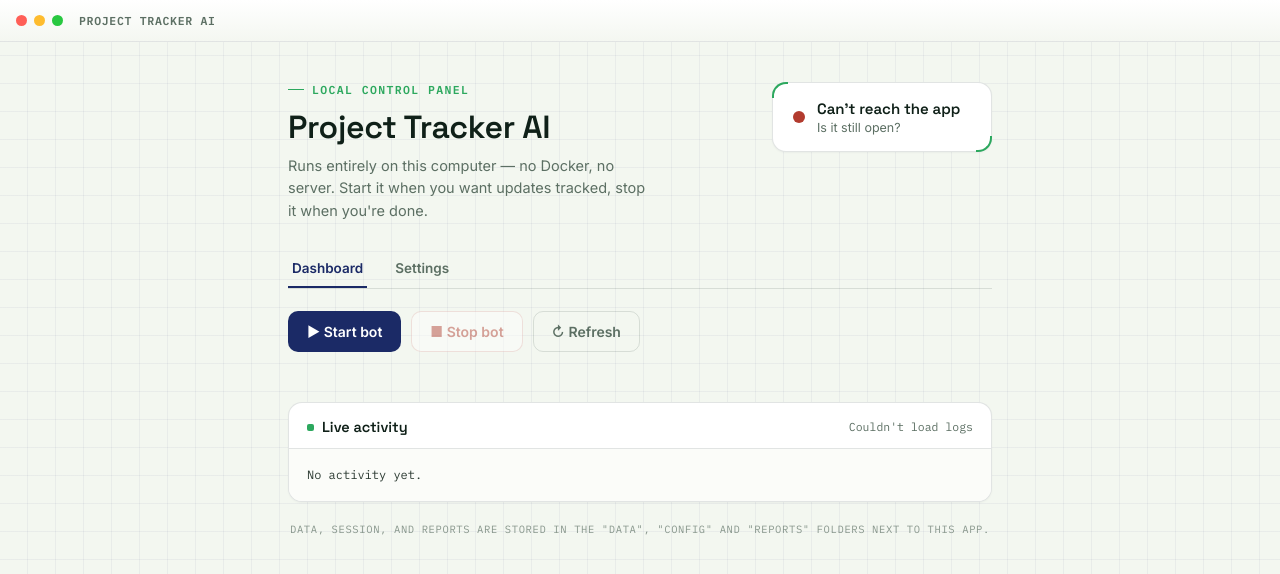
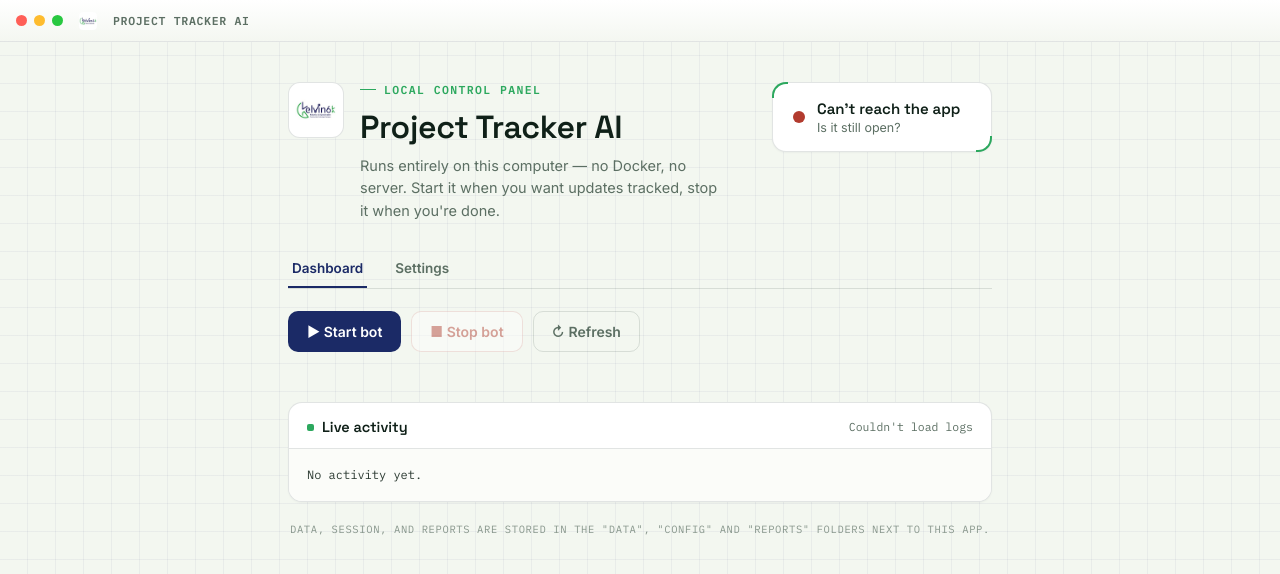
Before and after one commit to Ammar10coder/project-tracker-ai-app, a plain HTML site: page web/index.html in a window 1280 px wide. Shown: the top 574 px of the page. Drawn offline with Linux system fonts and the light colour scheme; no server answers.

Commit message:
Add Kelvin6k logo

```diff
--- a/web/index.html
+++ b/web/index.html
@@ -13,16 +13,20 @@
     <span class="dot red"></span><span class="dot yellow"></span><span class="dot green"></span>
   </div>
   <div class="titlebar-brand">
+    <img src="/kelvin6k_logo.jpeg" alt="Kelvin6k" class="titlebar-logo" />
     <span class="titlebar-label">Project Tracker AI</span>
   </div>
 </div>
 
 <div class="window">
   <div class="hero">
-    <div>
-      <p class="eyebrow">Local control panel</p>
-      <h1>Project Tracker AI</h1>
-      <p class="sub">Runs entirely on this computer — no Docker, no server. Start it when you want updates tracked, stop it when you're done.</p>
+    <div class="hero-title-row">
+      <img src="/kelvin6k_logo.jpeg" alt="Kelvin6k" class="hero-logo" />
+      <div>
+        <p class="eyebrow">Local control panel</p>
+        <h1>Project Tracker AI</h1>
+        <p class="sub">Runs entirely on this computer — no Docker, no server. Start it when you want updates tracked, stop it when you're done.</p>
+      </div>
     </div>
     <div class="status-card">
       <span class="hud-corner tl"></span><span class="hud-corner br"></span>
--- a/web/style.css
+++ b/web/style.css
@@ -455,3 +455,30 @@ h1 {
   gap: 10px;
   margin-top: 18px;
 }
+
+/* ===== Kelvin6k logo ===== */
+.titlebar-logo {
+  height: 20px;
+  width: auto;
+  border-radius: 4px;
+  margin-right: 8px;
+  vertical-align: middle;
+}
+.hero-title-row {
+  display: flex;
+  align-items: flex-start;
+  gap: 16px;
+}
+.hero-logo {
+  height: 56px;
+  width: 56px;
+  object-fit: contain;
+  border-radius: 12px;
+  background: #fff;
+  border: 1px solid var(--border);
+  padding: 6px;
+  flex-shrink: 0;
+}
+@media (max-width: 560px) {
+  .hero-title-row { flex-direction: column; align-items: flex-start; }
+}
```
Also changed, not shown: web/kelvin6k_logo.jpeg (added), 1 other file.
